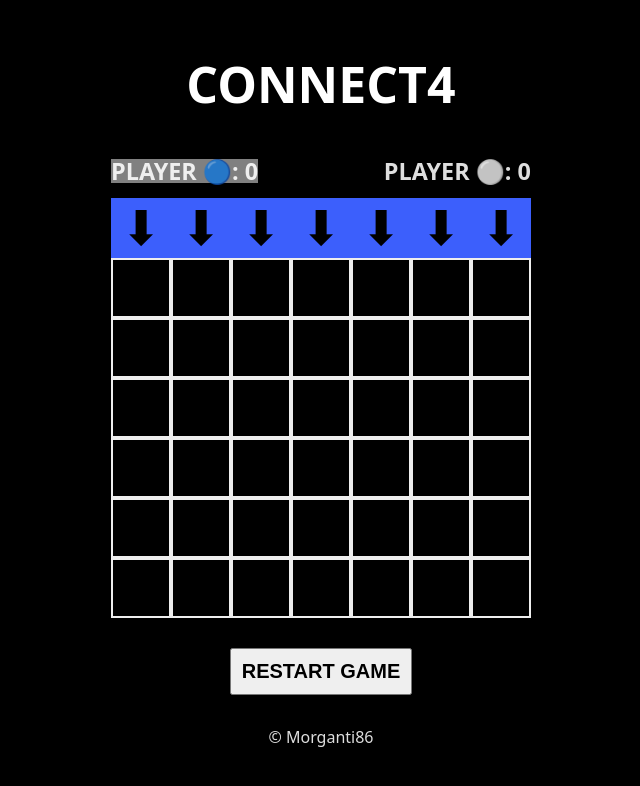
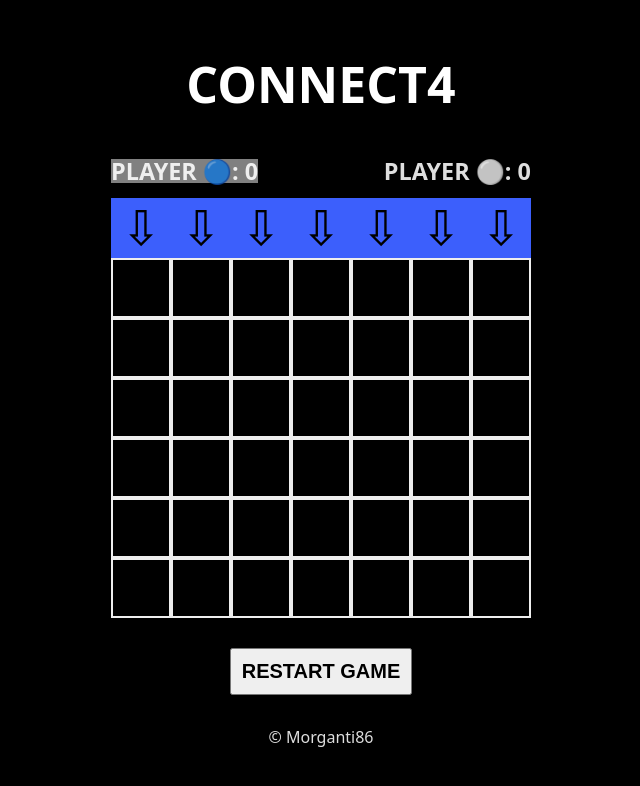
Before and after one commit to Morganti86/Connect4, a React (Vite) app: page / in a window 1280 px wide. Shown: the top 786 px of the page, without its empty margins (319-959 px from the left). Built offline with nearby package versions, Linux system fonts and the light colour scheme.

Commit message:
IntroBall icon

```diff
--- a/src/Components/UI/IntroBall.jsx
+++ b/src/Components/UI/IntroBall.jsx
@@ -9,7 +9,7 @@ export function IntroBall({introBall, handleClick, turn}) {
             index={index}
             handleClick={handleClick}
             isTurn={turn}>
-            ⬇
+            ⇩
           </ButtonIntro>
         );
       })}
```
